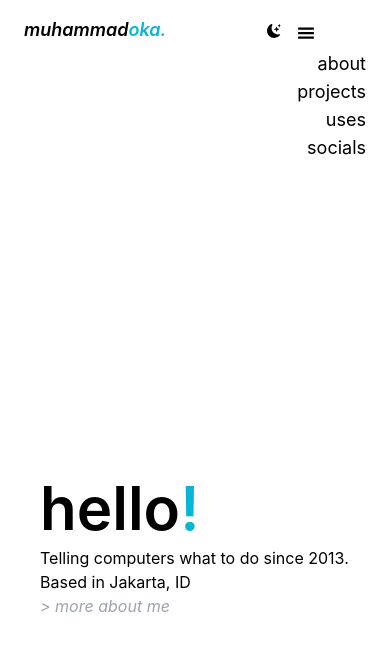
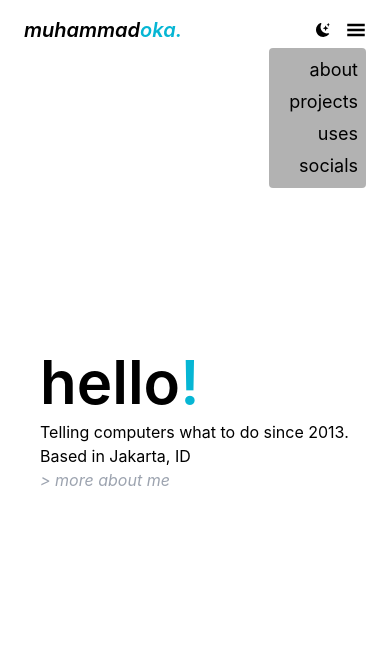
Before and after one commit to kawijayaa/muhammadoka.dev, a Next.js app: page / in a window 390 px wide. Both pictures are taken after a click on the icon 357 px from the left and 30 px from the top of the page. Shown: the top 650 px of the page. Built offline with nearby package versions, Linux system fonts and the light colour scheme.

Commit message:
modify navbar as an overlay

```diff
--- a/components/Navbar.js
+++ b/components/Navbar.js
@@ -23,7 +23,7 @@ export default function Navbar() {
     return (
         <nav className="xxs:px-6 xs:px-10 xxs:py-4 xs:py-8 flex justify-between bg-white dark:bg-gray-900">
             <Link href="/">
-                <a className="text-black xxs:text-lg xs:text-3xl font-semibold italic dark:text-white">muhammad<span className="text-cyan-500">oka.</span></a>
+                <a onClick={() => setNavbar(false)} className="text-black xxs:text-xl xs:text-2xl sm:text-3xl font-semibold italic dark:text-white">muhammad<span className="text-cyan-500">oka.</span></a>
             </Link>
             <ul className="text-black items-center md:gap-8 sm:gap-2 dark:text-white md:flex xxs:hidden">
             <li>
@@ -42,25 +42,27 @@ export default function Navbar() {
                 <Link className="px-2 py-1" href="/socials"><a className="text-lg">socials</a></Link>
             </li>
             </ul>
-            <ul className={`text-black xxs:text-lg xs:text-2xl gap-4 dark:text-white md:hidden xxs:flex ${navbar ? 'items-start py-2' : 'items-center'}`}>
+            <ul className="text-black xxs:text-xl sm:text-2xl gap-4 dark:text-white md:hidden xxs:flex py-1 items-center">
                 <li>
                     {renderThemeChange()}
                 </li>
                 <li className="flex-col">
-                    <GiHamburgerMenu onClick={() => setNavbar(!navbar)} className="mr-0" />
-                    <ul className={`text-lg text-right pt-2 ${navbar ? 'block' : 'hidden'}`}>
-                        <li>
-                            <Link className="px-2 py-1" href="/about"><a onClick={() => setNavbar(!navbar)} className="text-lg">about</a></Link>
-                        </li>
-                        <li>
-                            <Link className="px-2 py-1" href="/projects"><a onClick={() => setNavbar(!navbar)} className="text-lg">projects</a></Link>
-                        </li>
-                        <li>
-                            <Link className="px-2 py-1" href="/uses"><a onClick={() => setNavbar(!navbar)} className="text-lg">uses</a></Link>
-                        </li>
-                        <li>
-                            <Link className="px-2 py-1" href="/socials"><a onClick={() => setNavbar(!navbar)} className="text-lg">socials</a></Link>
-                        </li>
+                    <GiHamburgerMenu onClick={() => setNavbar(!navbar)} />
+                    <ul className={`z-50 fixed right-6 text-lg text-right pt-2 ${navbar ? 'block' : 'hidden'}`}>
+                        <div className="bg-black/30 p-2 pl-5 rounded">
+                            <li className="pb-1">
+                                <Link href="/about"><a onClick={() => setNavbar(!navbar)} className="text-lg">about</a></Link>
+                            </li>
+                            <li className="pb-1">
+                                <Link href="/projects"><a onClick={() => setNavbar(!navbar)} className="text-lg">projects</a></Link>
+                            </li>
+                            <li className="pb-1">
+                                <Link href="/uses"><a onClick={() => setNavbar(!navbar)} className="text-lg">uses</a></Link>
+                            </li>
+                            <li>
+                                <Link href="/socials"><a onClick={() => setNavbar(!navbar)} className="text-lg">socials</a></Link>
+                            </li>
+                        </div>
                     </ul>
                 </li>
             </ul>
```
